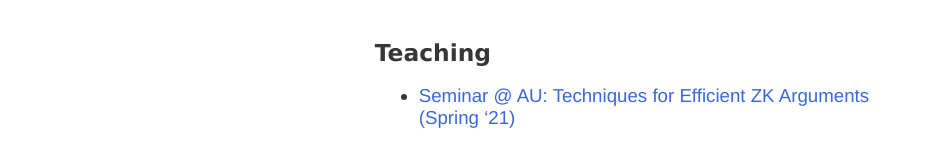
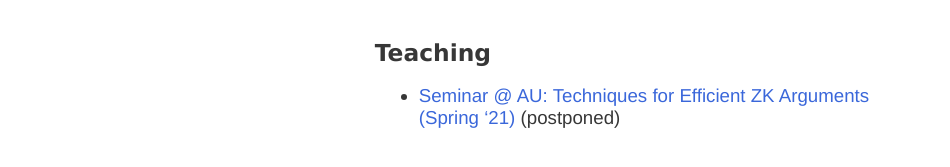
Before and after one commit to matteocam/matteocam.github.io, a Jekyll site: the page built from index.md, in a window 1280 px wide and 900 px high, scrolled down 373 px. Shown: the part 716-883 px from the top of the window, without its empty margins (2-952 px from the left). Built offline with Jekyll 4.4.1, drawn with Linux system fonts in a browser that asks for light colours; nearby versions of some CDN libraries; some web fonts are replaced; a script that is not in the unit is left out.

Commit message:
Update index.md

```diff
--- a/index.md
+++ b/index.md
@@ -33,4 +33,4 @@
 
 ## Teaching
 
-- [Seminar @ AU: Techniques for Efficient ZK Arguments (Spring '21)](efficient-zk-au-2021/)
+- [Seminar @ AU: Techniques for Efficient ZK Arguments (Spring '21)](efficient-zk-au-2021/) (postponed)
```
